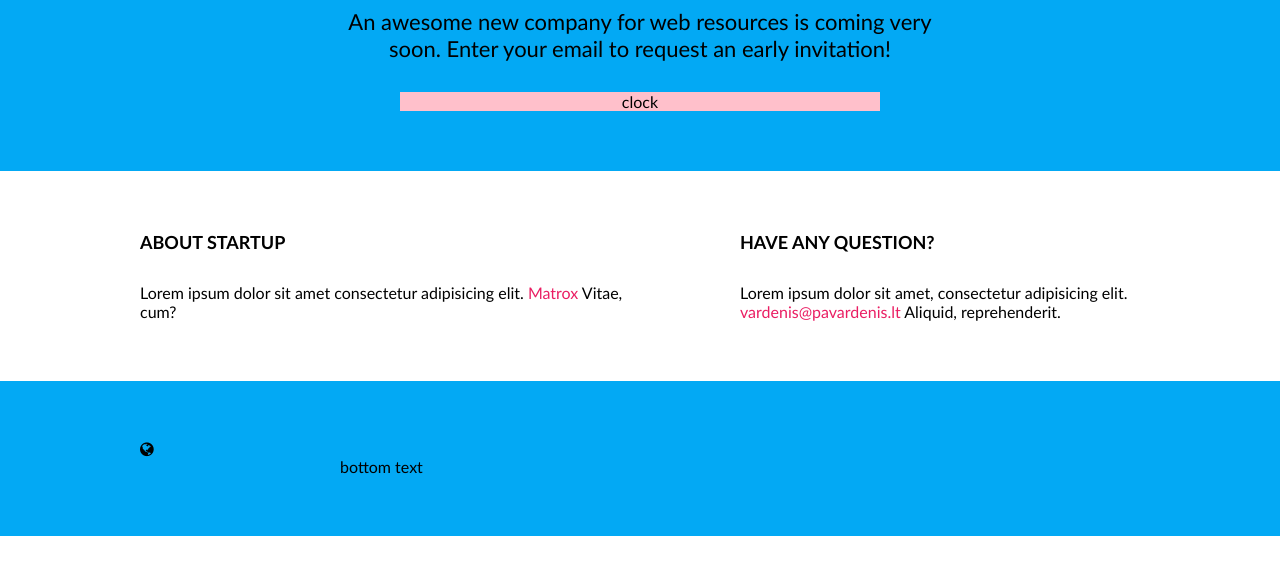
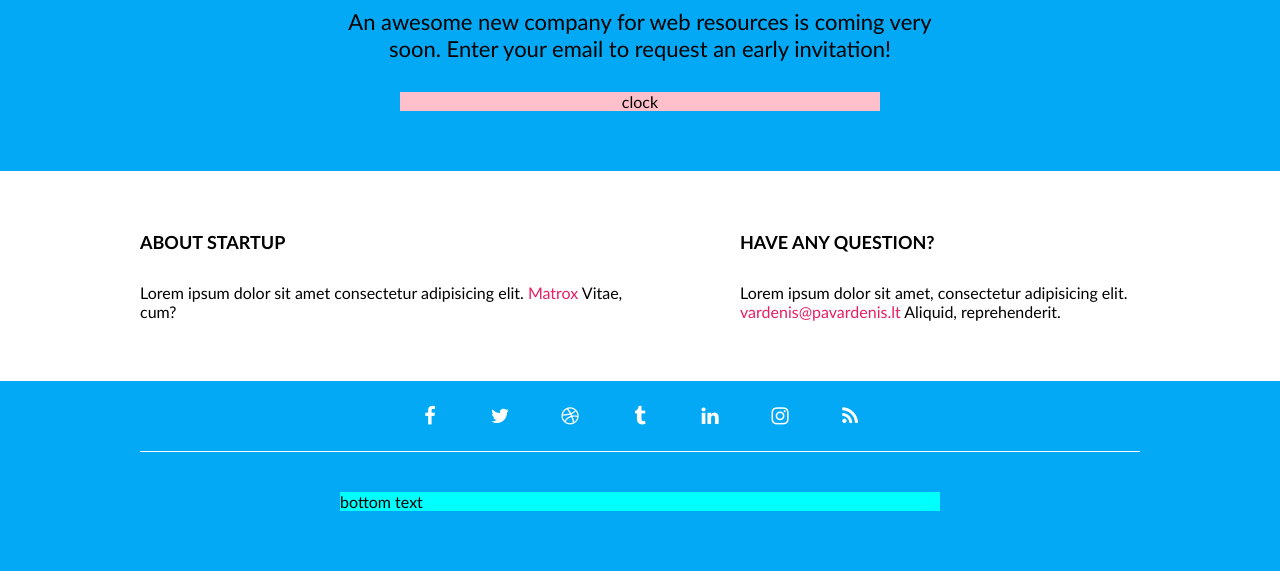
Before and after one commit to RokasSweets/06-007, a website: page index.html in a window 1280 px wide. Shown: the part 214-800 px from the top of the page. Drawn offline with Linux system fonts and the light colour scheme.

Commit message:
Socials #12

```diff
--- a/css/pages/home.css
+++ b/css/pages/home.css
@@ -42,6 +42,40 @@
     text-decoration: underline;
 }
 
+footer.container {
+    padding-top: 0px;
+}
+
+.row.socials {
+    border-bottom: 1px solid #fff;
+    padding-top: 0.5em;
+    padding-bottom: 0.5em;
+    justify-content: center;
+    gap: 1em;
+    font-size: 20px;
+    margin-bottom: 2em;
+}
+
+.socials > a {
+    width: 2.5em;
+    height: 2.5em;
+    line-height: 2.5em;
+    text-align: center;
+    text-decoration: none;
+    color: #fff;
+    border-radius: 50%;
+    transition: all 0.5s;
+}
+
+.socials > a:hover {
+    background-color: #fff;
+    color: var(--main-color);
+}
+
+.bottom {
+    background-color: aqua;
+}
+
 @media (max-width: 700px) {
     .main-title {
         font-size: 60px;
--- a/index.html
+++ b/index.html
@@ -50,10 +50,16 @@
     </section>
 
     <footer class="container bg-blue">
-        <div class="row">
-            <i class="fa fa-globe"></i>
+        <div class="row socials">
+            <a href="#" class="fa fa-facebook"></a>
+            <a href="#" class="fa fa-twitter"></a>
+            <a href="#" class="fa fa-dribbble"></a>
+            <a href="#" class="fa fa-tumblr"></a>
+            <a href="#" class="fa fa-linkedin"></a>
+            <a href="#" class="fa fa-instagram"></a>
+            <a href="#" class="fa fa-rss"></a>
         </div>
-        <div class="short-row">
+        <div class="short-row bottom">
             bottom text
         </div>
     </footer>
```
